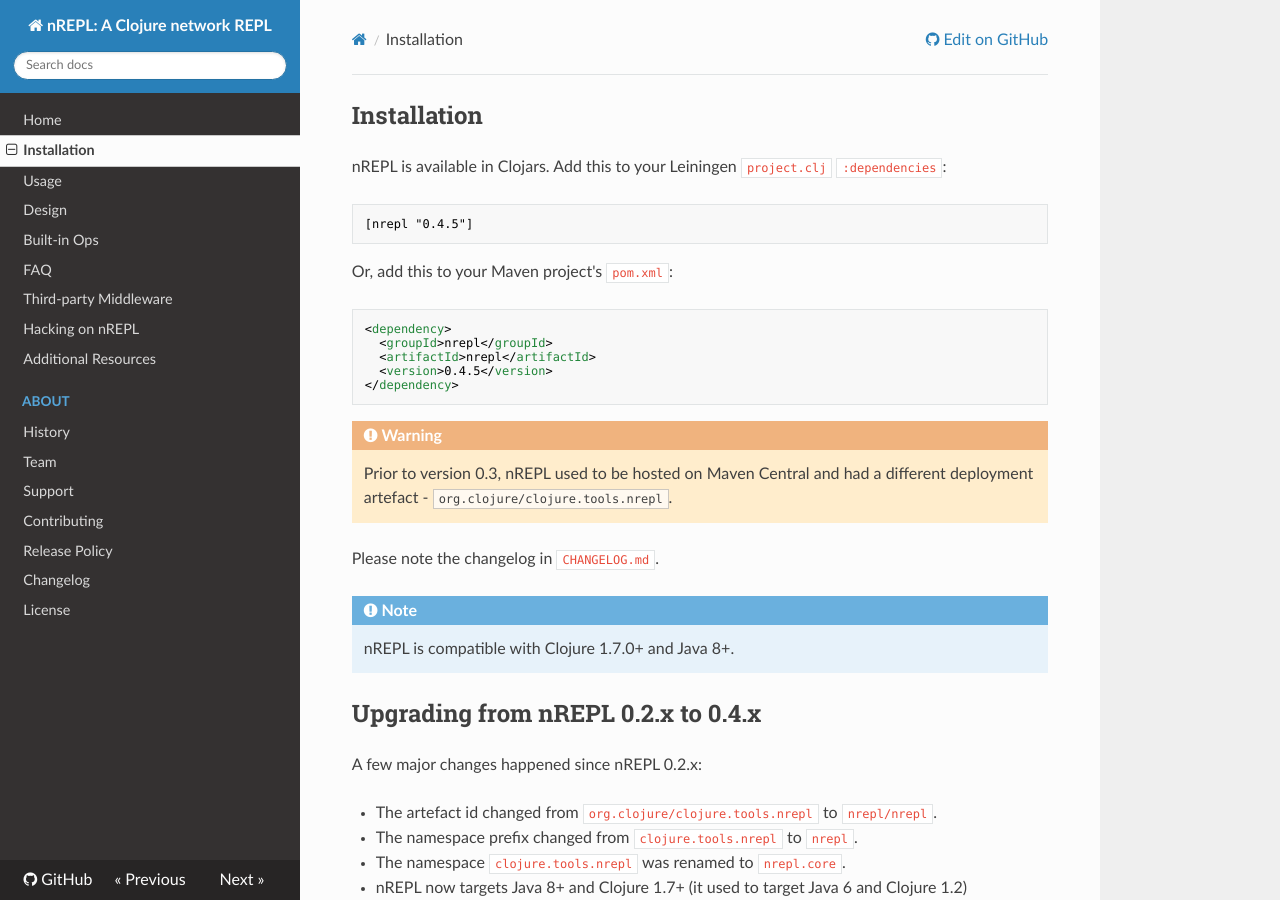
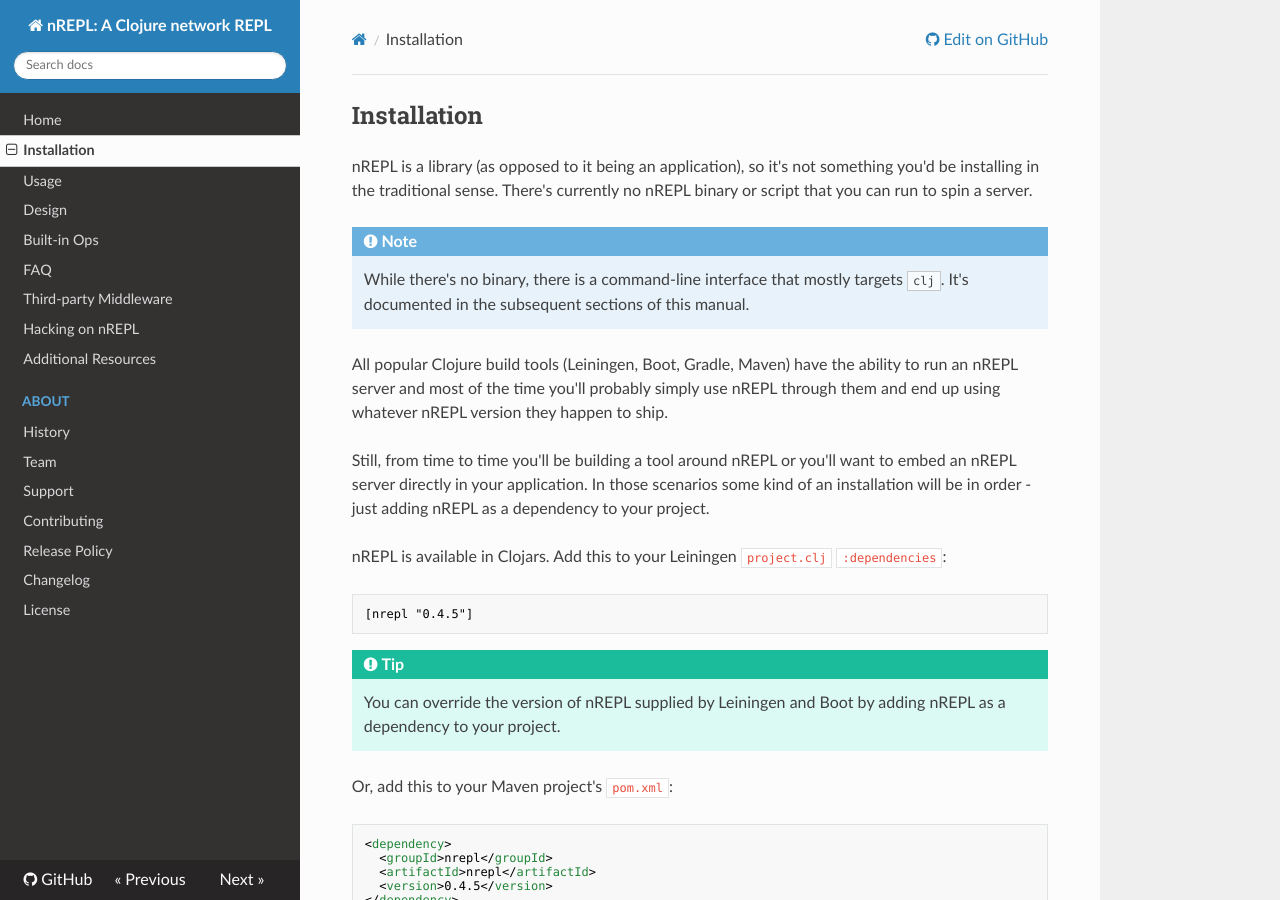
Before and after one commit to nrepl/nrepl, an MkDocs documentation site: the page built from doc/installation.md, in a window 1280 px wide and 900 px high. Built offline with MkDocs 1.6.1, drawn with Linux system fonts in a browser that asks for light colours; nearby versions of some CDN libraries; old or Windows-style settings are respelled for this version of MkDocs.

Commit message:
Extend a bit the Installation section of the manual

````diff
--- a/doc/installation.md
+++ b/doc/installation.md
@@ -1,4 +1,24 @@
 ## Installation
+
+nREPL is a library (as opposed to it being an application), so it's
+not something you'd be installing in the traditional sense. There's
+currently no nREPL binary or script that you can run to spin a server.
+
+!!! Note
+
+    While there's no binary, there is a command-line interface that
+    mostly targets `clj`. It's documented in the subsequent sections of this
+    manual.
+
+All popular Clojure build tools (Leiningen, Boot, Gradle, Maven) have
+the ability to run an nREPL server and most of the time you'll probably
+simply use nREPL through them and end up using whatever nREPL version
+they happen to ship.
+
+Still, from time to time you'll be building a tool around nREPL or you'll
+want to embed an nREPL server directly in your application. In those
+scenarios some kind of an installation will be in order - just adding
+nREPL as a dependency to your project.
 
 nREPL is available in Clojars. Add this to your Leiningen
 `project.clj` `:dependencies`:
@@ -6,6 +26,11 @@ nREPL is available in Clojars. Add this to your Leiningen
 ```clojure
 [nrepl "0.4.5"]
 ```
+
+!!! Tip
+
+    You can override the version of nREPL supplied by Leiningen and Boot by
+    adding nREPL as a dependency to your project.
 
 Or, add this to your Maven project's `pom.xml`:
 
````
